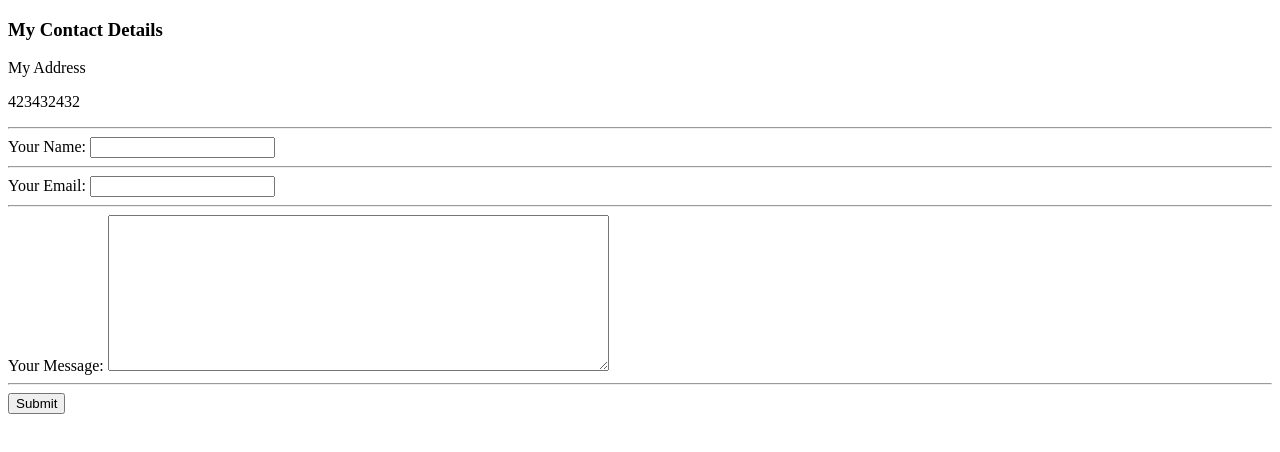
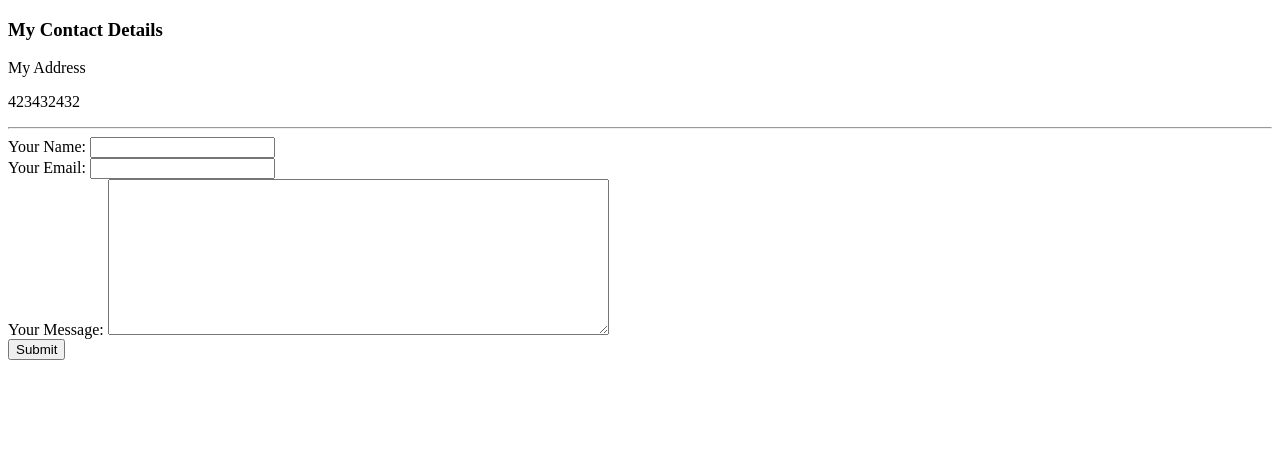
Before and after one commit to mohitsab/cv, a plain HTML site: page contact.html in a window 1280 px wide. Drawn offline with Linux system fonts and the light colour scheme.

Commit message:
Added br tag

```diff
--- a/contact.html
+++ b/contact.html
@@ -12,13 +12,13 @@
 <form  action="index.html" method="post" enctype="text/plain">
   <label >Your Name:</label>
   <input type="text" name="yourName" value="">
-  <hr>
+  <br>
   <label >Your Email:</label>
   <input type="email" name="yourEmail" value="">
-    <hr>
+    <br>
   <label >Your Message:</label>
   <textarea name="yorMessage" rows="10" cols="60"></textarea>
-    <hr>
+    <br>
 <input type="submit" name="" >
 </form>
 
```
